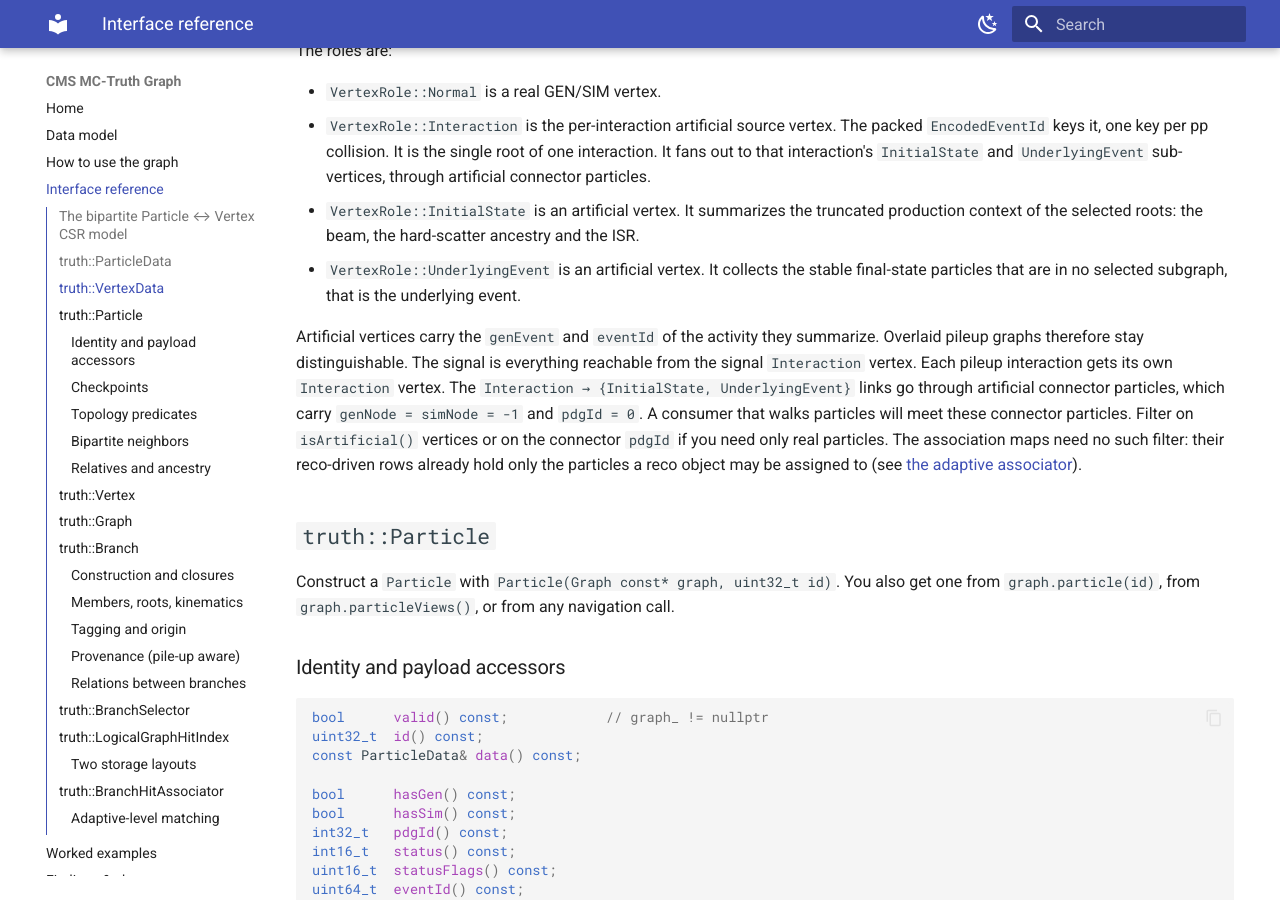
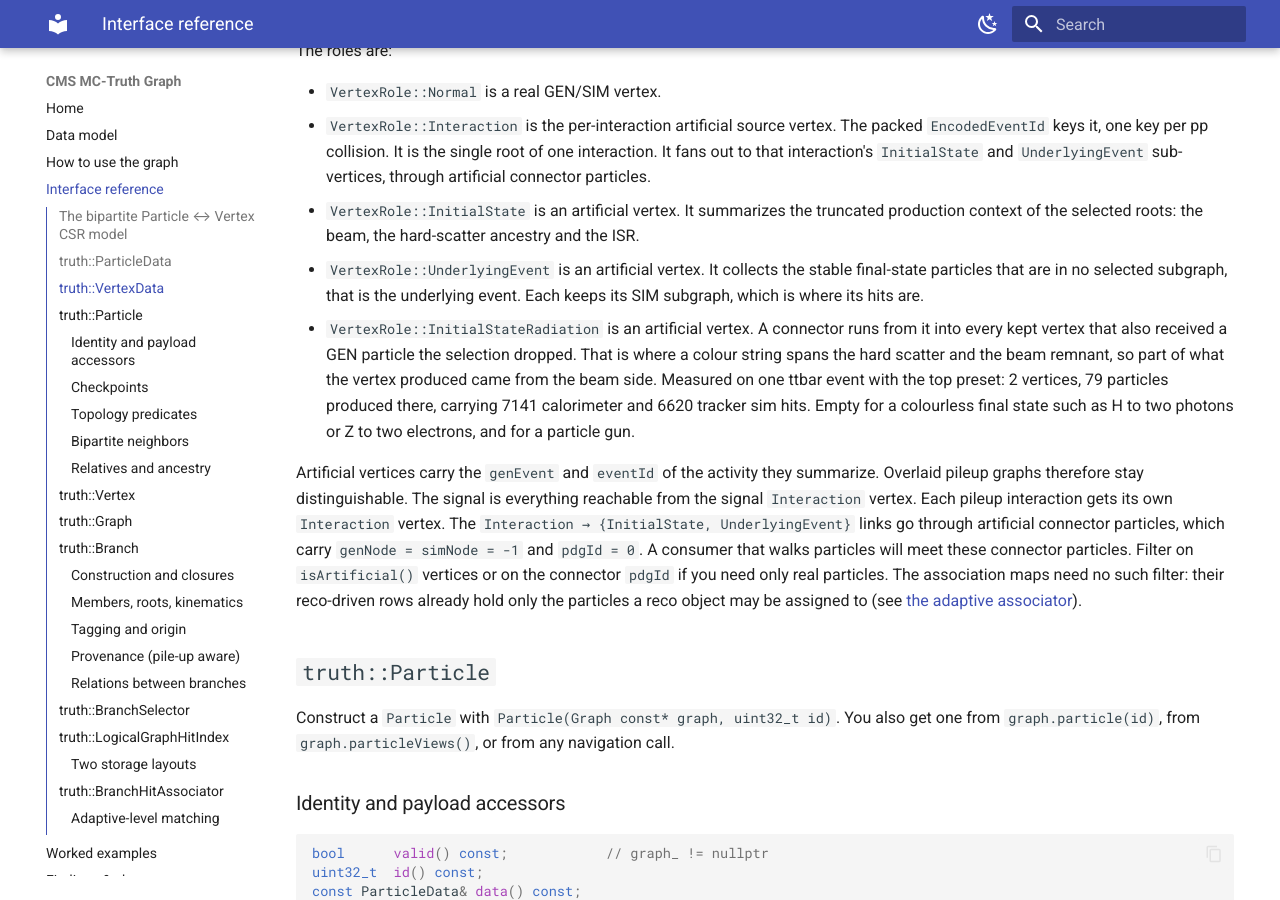
Before and after one commit to felicepantaleo/cms-truth-docs, an MkDocs documentation site: the page built from docs/interface.md, in a window 1280 px wide and 900 px high, scrolled down 3348 px. Built offline with MkDocs 1.6.1 and Material for MkDocs 9.7.7, drawn with Linux system fonts in a browser that asks for light colours.

Commit message:
data model: the InitialStateRadiation vertex, and spectators keep their SIM subgraph

```diff
--- a/docs/interface.md
+++ b/docs/interface.md
@@ -124,7 +124,14 @@ The roles are:
   and the ISR.
 - `VertexRole::UnderlyingEvent` is an artificial vertex. It collects the stable
   final-state particles that are in no selected subgraph, that is the underlying
-  event.
+  event. Each keeps its SIM subgraph, which is where its hits are.
+- `VertexRole::InitialStateRadiation` is an artificial vertex. A connector runs from
+  it into every kept vertex that also received a GEN particle the selection dropped.
+  That is where a colour string spans the hard scatter and the beam remnant, so part
+  of what the vertex produced came from the beam side. Measured on one ttbar event
+  with the top preset: 2 vertices, 79 particles produced there, carrying 7141
+  calorimeter and 6620 tracker sim hits. Empty for a colourless final state such as
+  H to two photons or Z to two electrons, and for a particle gun.
 
 Artificial vertices carry the `genEvent` and `eventId` of the activity they
 summarize. Overlaid pileup graphs therefore stay distinguishable. The signal is
```
Also changed, not shown: docs/data-model.md (+1 -1 lines).
